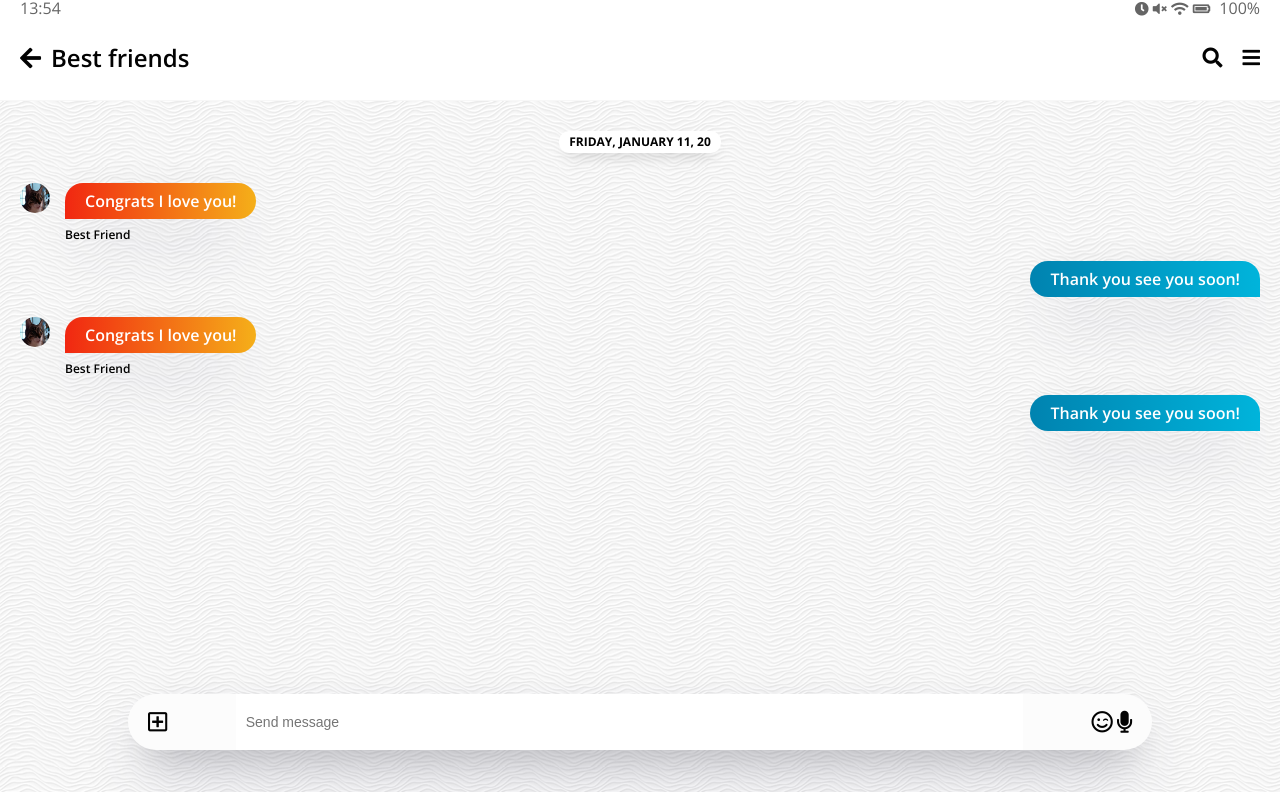
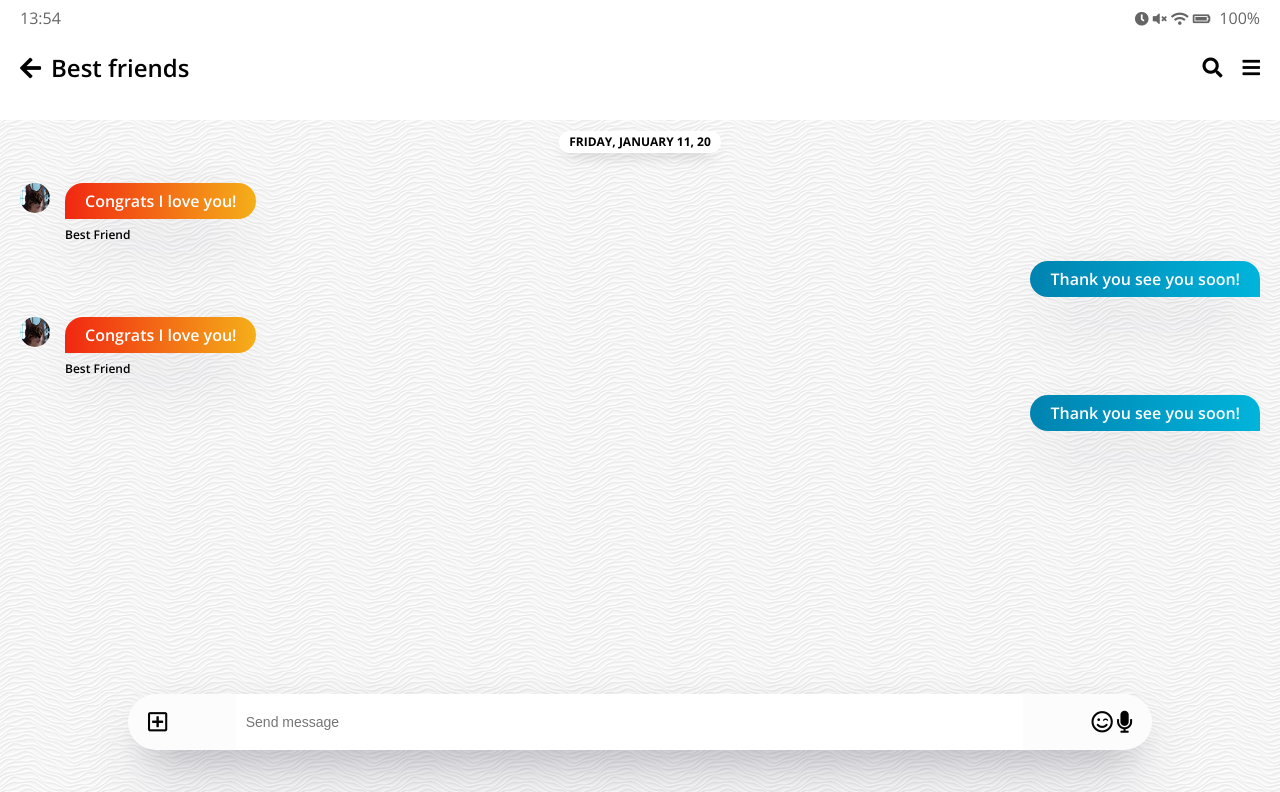
Before and after one commit to irisHanb/kakao-clone, a plain HTML site: page chat.html in a window 1280 px wide. Shown: the top 792 px of the page. Drawn offline with nearby package versions, Linux system fonts and the light colour scheme.

Commit message:
chat.html: fix header UI

```diff
--- a/chat.html
+++ b/chat.html
@@ -13,6 +13,7 @@
 </head>
 
 <body class="chats-body">
+  <div class="header-wrapper">
     <div class="status-bar">
       <div class="status-bar__column">
         <span class="status-bar__clock">13:54</span>
@@ -36,6 +37,8 @@
         <span class="header__icon"><i class="fas fa-bars"></i></span>
       </div>
     </header>
+  </div>
+
   <!-- // header -->
   <main class="chat-screen">
     <ul class="chat__messages">
--- a/css/chat.css
+++ b/css/chat.css
@@ -1,5 +1,16 @@
+.header-wrapper {
+  position: fixed;
+  top: 0;
+  width: 100%;
+  padding: 10px 0;
+  background-color: #fff;
+}
+
 .chats-body {
-  padding: 0;
+  padding: 10px 0;
+  padding-top: 100px;
+  background-image: url("../images/chat-bg.png");
+  min-height: 1000vh;
 }
 
 .chats-body .header,
@@ -8,8 +19,8 @@
 }
 
 .chat-screen {
-  background-image: url("../images/chat-bg.png");
-  min-height: 100vh;
+  /* background-image: url("../images/chat-bg.png");
+  min-height: 100vh; */
 }
 
 .chat__write {
```
Lines whose indentation alone changed are shown as unchanged.
